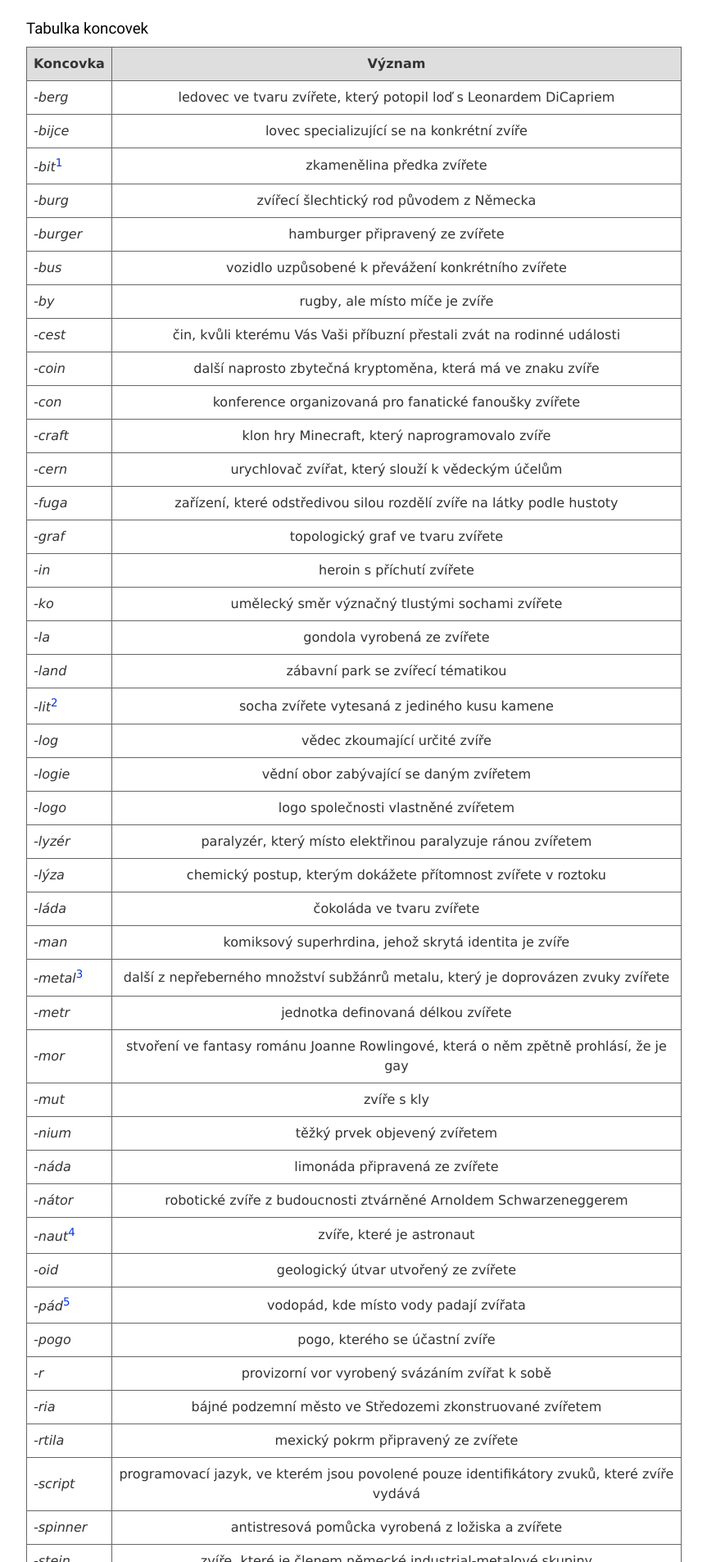
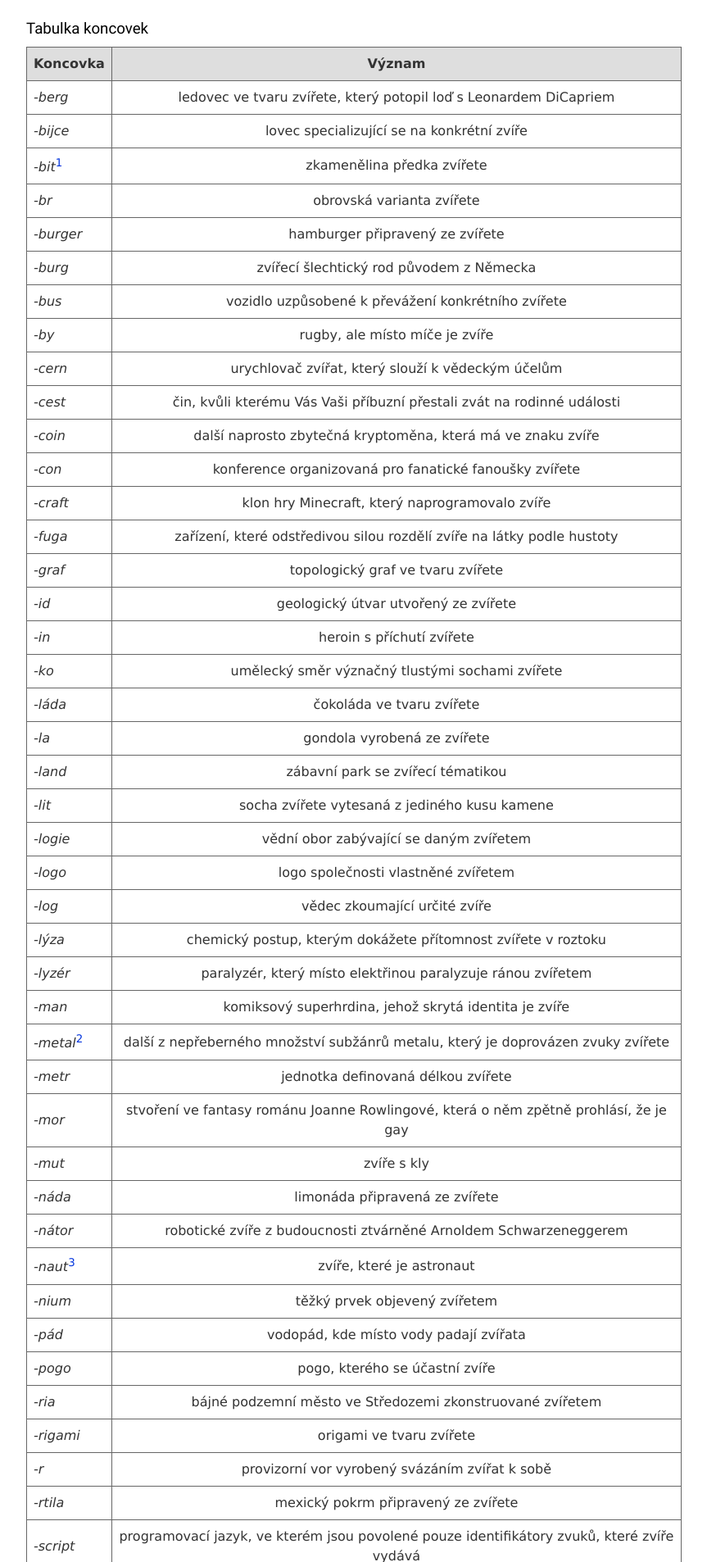
Before and after one commit to Meziklassociation/meziklasi, a Jekyll site: the page built from _posts/2019-11-26-nazvoslovi-zvirat.md, in a window 1280 px wide. Shown: the part 695-2601 px from the top of the page at 82% size, without its empty margins (208-1071 px from the left). Built offline with Jekyll 4.4.1, drawn with Linux system fonts in a browser that asks for light colours; some of the changed text lies outside the part shown.

Commit message:
Add illustration images for Názvosloví

```diff
--- a/_posts/2019-11-26-nazvoslovi-zvirat.md
+++ b/_posts/2019-11-26-nazvoslovi-zvirat.md
@@ -26,65 +26,67 @@
 
 ### Tabulka koncovek
 
+<!-- please keep sorted -->
+
 | Koncovka             | Význam                                                                                      |
 | ---                  | :-:                                                                                         |
 | _-berg_              | ledovec ve tvaru zvířete, který potopil loď s Leonardem DiCapriem                           |
-| _-bijce_			   | lovec specializující se na konkrétní zvíře													 |
+| _-bijce_             | lovec specializující se na konkrétní zvíře                                                  |
 | _-bit_[^bit]         | zkamenělina předka zvířete                                                                  |
+| _-br_                | obrovská varianta zvířete                                                                   |
+| _-burger_            | hamburger připravený ze zvířete                                                             |
 | _-burg_              | zvířecí šlechtický rod původem z Německa                                                    |
-| _-burger_            | hamburger připravený ze zvířete                                                             |
-| _-bus_			   | vozidlo uzpůsobené k převážení konkrétního zvířete 										 |
+| _-bus_               | vozidlo uzpůsobené k převážení konkrétního zvířete                                          |
 | _-by_                | rugby, ale místo míče je zvíře                                                              |
-| _-cest_			   | čin, kvůli kterému Vás Vaši příbuzní přestali zvát na rodinné události						 |
+| _-cern_              | urychlovač zvířat, který slouží k vědeckým účelům                                           |
+| _-cest_              | čin, kvůli kterému Vás Vaši příbuzní přestali zvát na rodinné události                      |
 | _-coin_              | další naprosto zbytečná kryptoměna, která má ve znaku zvíře                                 |
-| _-con_			   | konference organizovaná pro fanatické fanoušky zvířete										 |
+| _-con_               | konference organizovaná pro fanatické fanoušky zvířete                                      |
 | _-craft_             | klon hry Minecraft, který naprogramovalo zvíře                                              |
-| _-cern_ 			   | urychlovač zvířat, který slouží k vědeckým účelům											 |
-| _-fuga_			   | zařízení, které odstředivou silou rozdělí zvíře na látky podle hustoty						 |
+| _-fuga_              | zařízení, které odstředivou silou rozdělí zvíře na látky podle hustoty                      |
 | _-graf_              | topologický graf ve tvaru zvířete                                                           |
+| _-id_                | geologický útvar utvořený ze zvířete                                                        |
 | _-in_                | heroin s příchutí zvířete                                                                   |
 | _-ko_                | umělecký směr význačný tlustými sochami zvířete                                             |
+| _-láda_              | čokoláda ve tvaru zvířete                                                                   |
 | _-la_                | gondola vyrobená ze zvířete                                                                 |
-| _-land_			   | zábavní park se zvířecí tématikou															 |
-| _-lit_[^lit]         | socha zvířete vytesaná z jediného kusu kamene                                               |
-| _-log_               | vědec zkoumající určité zvíře                                                               |
+| _-land_              | zábavní park se zvířecí tématikou                                                           |
+| _-lit_               | socha zvířete vytesaná z jediného kusu kamene                                               |
 | _-logie_             | vědní obor zabývající se daným zvířetem                                                     |
 | _-logo_              | logo společnosti vlastněné zvířetem                                                         |
+| _-log_               | vědec zkoumající určité zvíře                                                               |
+| _-lýza_              | chemický postup, kterým dokážete přítomnost zvířete v roztoku                               |
 | _-lyzér_             | paralyzér, který místo elektřinou paralyzuje ránou zvířetem                                 |
-| _-lýza_			   | chemický postup, kterým dokážete přítomnost zvířete v roztoku								 |
-| _-láda_              | čokoláda ve tvaru zvířete                                                                   |
 | _-man_               | komiksový superhrdina, jehož skrytá identita je zvíře                                       |
-| _-metal_[^metal]	   | další z nepřeberného množství subžánrů metalu, který je doprovázen zvuky zvířete			 |
+| _-metal_[^metal]     | další z nepřeberného množství subžánrů metalu, který je doprovázen zvuky zvířete            |
 | _-metr_              | jednotka definovaná délkou zvířete                                                          |
-| _-mor_			   | stvoření ve fantasy románu Joanne Rowlingové, která o něm zpětně prohlásí, že je gay		 |
-| _-mut_ 			   | zvíře s kly																			     |
-| _-nium_              | těžký prvek objevený zvířetem                                                               |
+| _-mor_               | stvoření ve fantasy románu Joanne Rowlingové, která o něm zpětně prohlásí, že je gay        |
+| _-mut_               | zvíře s kly                                                                                 |
 | _-náda_              | limonáda připravená ze zvířete                                                              |
 | _-nátor_             | robotické zvíře z budoucnosti ztvárněné Arnoldem Schwarzeneggerem                           |
-| _-naut_[^naut]	   | zvíře, které je astronaut																     |
-| _-oid_               | geologický útvar utvořený ze zvířete                                                        |
-| _-pád_[^pad]         | vodopád, kde místo vody padají zvířata                                                      |
-| _-pogo_			   | pogo, kterého se účastní zvíře		                                              			 |
+| _-naut_[^naut]       | zvíře, které je astronaut                                                                   |
+| _-nium_              | těžký prvek objevený zvířetem                                                               |
+| _-pád_               | vodopád, kde místo vody padají zvířata                                                      |
+| _-pogo_              | pogo, kterého se účastní zvíře                                                              |
+| _-ria_               | bájné podzemní město ve Středozemi zkonstruované zvířetem                                   |
+| _-rigami_            | origami ve tvaru zvířete                                                                    |
 | _-r_                 | provizorní vor vyrobený svázáním zvířat k sobě                                              |
-| _-ria_               | bájné podzemní město ve Středozemi zkonstruované zvířetem                                   |
 | _-rtila_             | mexický pokrm připravený ze zvířete                                                         |
 | _-script_            | programovací jazyk, ve kterém jsou povolené pouze identifikátory zvuků, které zvíře vydává  |
-| _-spinner_		   | antistresová pomůcka vyrobená z ložiska a zvířete											 |
+| _-spinner_           | antistresová pomůcka vyrobená z ložiska a zvířete                                           |
+| _-stán_              | absolutistický stát řízený zvířetem                                                         |
 | _-stein_             | zvíře, které je členem německé industrial-metalové skupiny                                  |
 | _-steroid_[^steroid] | zvíře, které spadlo z vesmíru                                                               |
-| _-stán_              | absolutistický stát řízený zvířetem                                                         |
 | _-syntéza_           | na zeleno obarvené zvíře, které si myslí, že je kytka a nikdo jej nemůže přesvědčit o opaku |
 | _-š_[^s]             | zvíře, jehož mentální rozpoložení lze nejlépe popsat slovem *Langoš*                        |
+| _-téka_[^teka]       | půjčka na pořízení zvířete                                                                  |
+| _-tron_              | elementární částice objevená řízenou srážkou zvířat ve zvířecím urychlovači                 |
 | _-t_[^t]             | robotická verze zvířete                                                                     |
-| _-téka_[^teka]       | půjčka na pořízení zvířete                                                                  |
-| _-tron_ 			   | elementární částice objevená řízenou srážkou zvířat ve zvířecím urychlovači				 |
 | _-vaná_              | vybíjená hraná se zvířaty                                                                   |
 | _-vice_              | silný alkoholický nápoj připravený ze zvířete                                               |
 | _-vna_               | místo, kde si lze vypůjčit zvíře                                                            |
-| _-vník_			   | strom, který má jako plod zvíře 												     		 |
+| _-vník_              | strom, který má jako plod zvíře                                                             |
 | _-werk_[^werk]       | zvíře, které je průkopníkem elektronické hudby                                              |
-
-
 
 **Pozn.:** některé z významů položek byly na žádost organizace PETA po(u)praveny.
 
@@ -102,10 +104,25 @@
 - Padaj mi kalhoty, protože jsem musel toho hada, kterýho používám místo pásku vrátit do snakovny.
 
 
+### Ilustrační obrázky
+
+
+<table>
+  <tbody>
+    <tr>
+      <td><figure><img src="/assets/img/nazvoslovi/craboman.webp" alt="Carboman"/><figcaption>Carboman</figcaption></figure></td>
+      <td><figure><img src="/assets/img/nazvoslovi/hipporigami.webp" alt="Hipporigami"/><figcaption>Hipporigami</figcaption></figure></td>
+      <td><figure><img src="/assets/img/nazvoslovi/owlot.webp" alt="Owlot"/><figcaption>Owlot</figcaption></figure></td>
+    </tr>
+    <tr>
+      <td><figure><img src="/assets/img/nazvoslovi/whalocoin.webp" alt="Whalocoin"/><figcaption>Whalocoin</figcaption></figure></td>
+      <td><figure><img src="/assets/img/nazvoslovi/trilobit.webp" alt="Trilobit"/><figcaption>Trilobit</figcaption></figure></td>
+      <td><figure><img src="/assets/img/nazvoslovi/squirronaut.webp" alt="Squirronaut"/><figcaption>Squirronaut</figcaption></figure></td>
+    </tr>
+  </tbody>
+</table>
 
 [^bit]: trilobit je předek nikdy nenalezeného zvířete trilo
-[^lit]: [monolit](https://cs.wikipedia.org/wiki/Monolit) byla původně socha [mončičáka](https://cs.wikipedia.org/wiki/Mon%C4%8Di%C4%8D%C3%A1k)
-[^pad]: Viktoriiny vodopády nejsou místo, kde padají Viktorie
 [^s]: tato koncovka je překvapivě užitečnější a frekventovanější, než se může na první pohled zdát
 [^naut]: první dogonaut byla Laika
 [^steroid]: první dogosteroid byla bohužel taky Laika
--- a/_sass/_main.sass
+++ b/_sass/_main.sass
@@ -94,8 +94,6 @@
   td
     padding-right: $table-cell-spacing
 
-    margin-bottom: $line-spacing
-
 // wiki-like table class
 .wiki-table
   float: right
@@ -115,9 +113,6 @@
 
   img
     max-width: $website-size * 0.2
-
-  figcaption
-    text-align: center
 
   // centering for smaller screens
   @media (max-width: 500px)
@@ -173,6 +168,12 @@
   // text formatting
   font-family: $serif-font, sans-serif
   line-height: 1.5
+
+  table
+    margin-bottom: $line-spacing
+
+  figcaption
+    text-align: center
 
   // list formatting
   ul, ol
```
Also changed, not shown: other parts of _posts/2019-11-26-nazvoslovi-zvirat.md (+1 -1 lines), assets/img/nazvoslovi/craboman.webp (added), assets/img/nazvoslovi/hipporigami.webp (added), assets/img/nazvoslovi/owlot.webp (added), assets/img/nazvoslovi/squirronaut.webp (added), assets/img/nazvoslovi/trilobit.webp (added), assets/img/nazvoslovi/whalocoin.webp (added).
